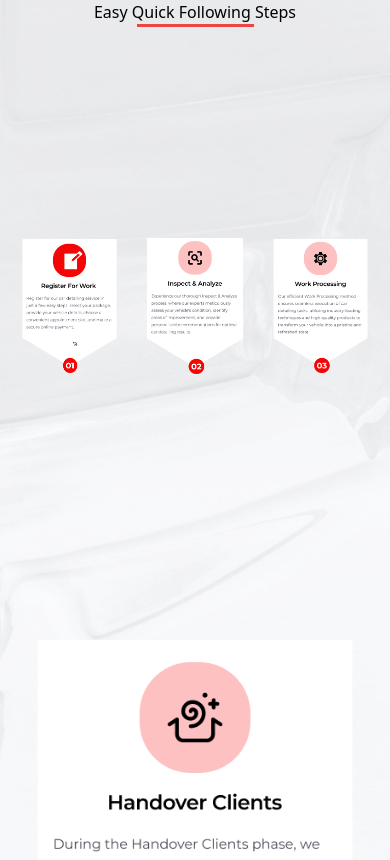
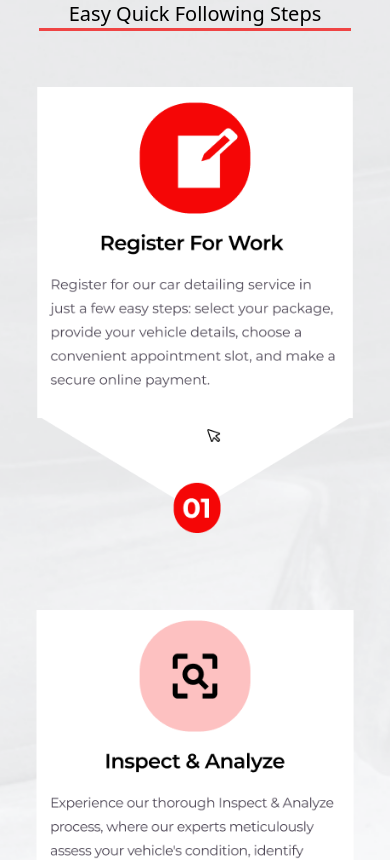
Before and after one commit to MICHAELMUNAVU83/colorndrive, a React (Vite) app: page / in a window 390 px wide. Shown: the top 860 px of the page. Built offline with nearby package versions, Linux system fonts and the light colour scheme.

Commit message:
Finished steps mobile

```diff
--- a/src/components/Steps.jsx
+++ b/src/components/Steps.jsx
@@ -11,25 +11,25 @@ const Steps = () => {
     >
       <div className="bg-white/30 h-[100%] w-[100%]  flex flex-col items-center">
         <div className="flex flex-col w-[100%] justify-center items-center">
-          <p>Easy Quick Following Steps</p>
-          <p className="bg-red-500 w-[30%] h-[3px]"></p>
+          <p className="text-xl md:text-2xl">Easy Quick Following Steps</p>
+          <p className="bg-red-500 md:w-[30%] w-[80%] h-[3px]"></p>
         </div>
-        <div className="flex justify-between p-4 w-[100%">
-          <div className="flex flex-col w-[30%] items-center">
+        <div className="flex md:flex-row flex-col justify-between p-4 w-[100%">
+          <div className="flex flex-col md:w-[30%] items-center">
             <img
               src="/step1.png"
               alt=""
               className="h-[526px] w-[100%] object-contain"
             />
           </div>
-          <div className="flex flex-col w-[30%] items-center">
+          <div className="flex flex-col md:w-[30%] items-center">
             <img
               src="/step2.png"
               alt=""
               className="h-[526px] w-[100%] object-contain"
             />
           </div>
-          <div className="flex flex-col w-[30%] items-center">
+          <div className="flex flex-col md:w-[30%] items-center">
             <img
               src="/step3.png"
               alt=""
```
